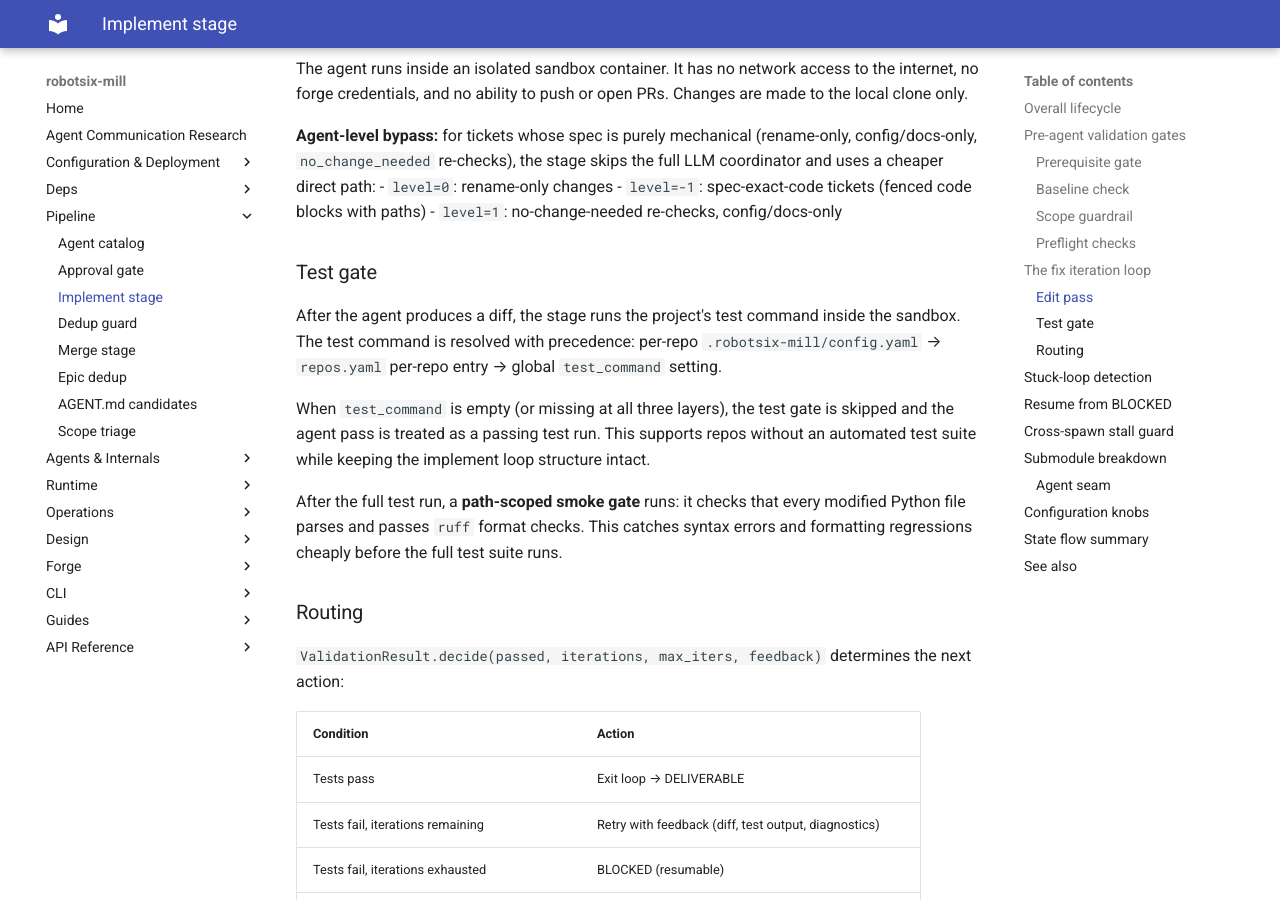
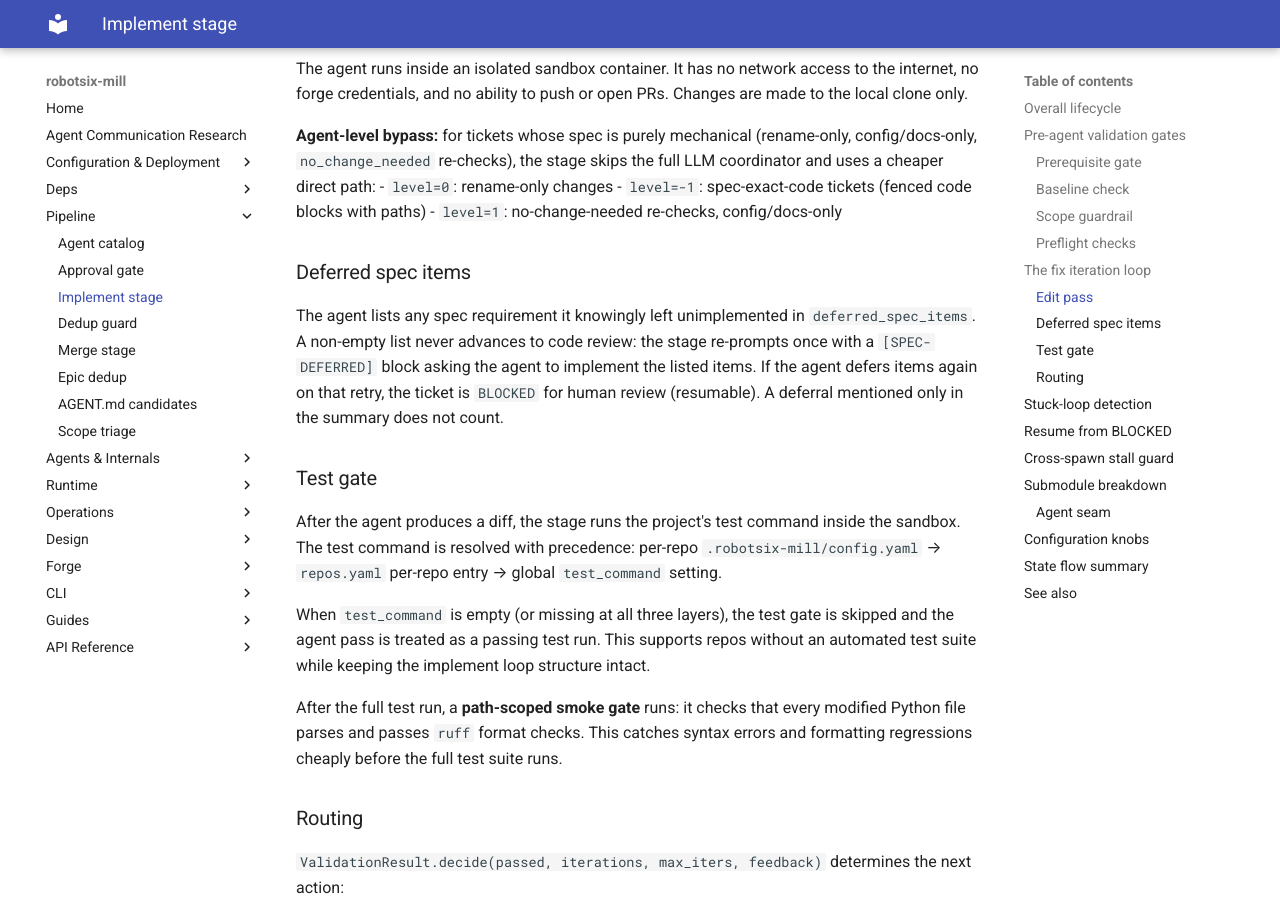
Before and after one commit to damien-robotsix/robotsix-mill, an MkDocs documentation site: the page built from docs/stages/implement.md, in a window 1280 px wide and 900 px high, scrolled down 2980 px. Built offline with MkDocs 1.6.1 and Material for MkDocs 9.7.7, drawn with Linux system fonts in a browser that asks for light colours.

Commit message:
mill(docs): trace-review: 1 finding(s) for trace `bffbb10a` (session: robotsix-mill · 20261026T180024Z-auto-unblock-after-an-out-of-scope-ci-fi-a1e7) (20261026T193842Z-trace-review-1-finding-s-for-trace-bffbb-0ccd)

```diff
--- a/docs/stages/implement.md
+++ b/docs/stages/implement.md
@@ -148,6 +148,15 @@ stage skips the full LLM coordinator and uses a cheaper direct path:
 - `level=0`: rename-only changes
 - `level=-1`: spec-exact-code tickets (fenced code blocks with paths)
 - `level=1`: no-change-needed re-checks, config/docs-only
+
+### Deferred spec items
+
+The agent lists any spec requirement it knowingly left unimplemented in
+`deferred_spec_items`. A non-empty list never advances to code review:
+the stage re-prompts once with a `[SPEC-DEFERRED]` block asking the
+agent to implement the listed items. If the agent defers items again on
+that retry, the ticket is `BLOCKED` for human review (resumable). A
+deferral mentioned only in the summary does not count.
 
 ### Test gate
 
```
